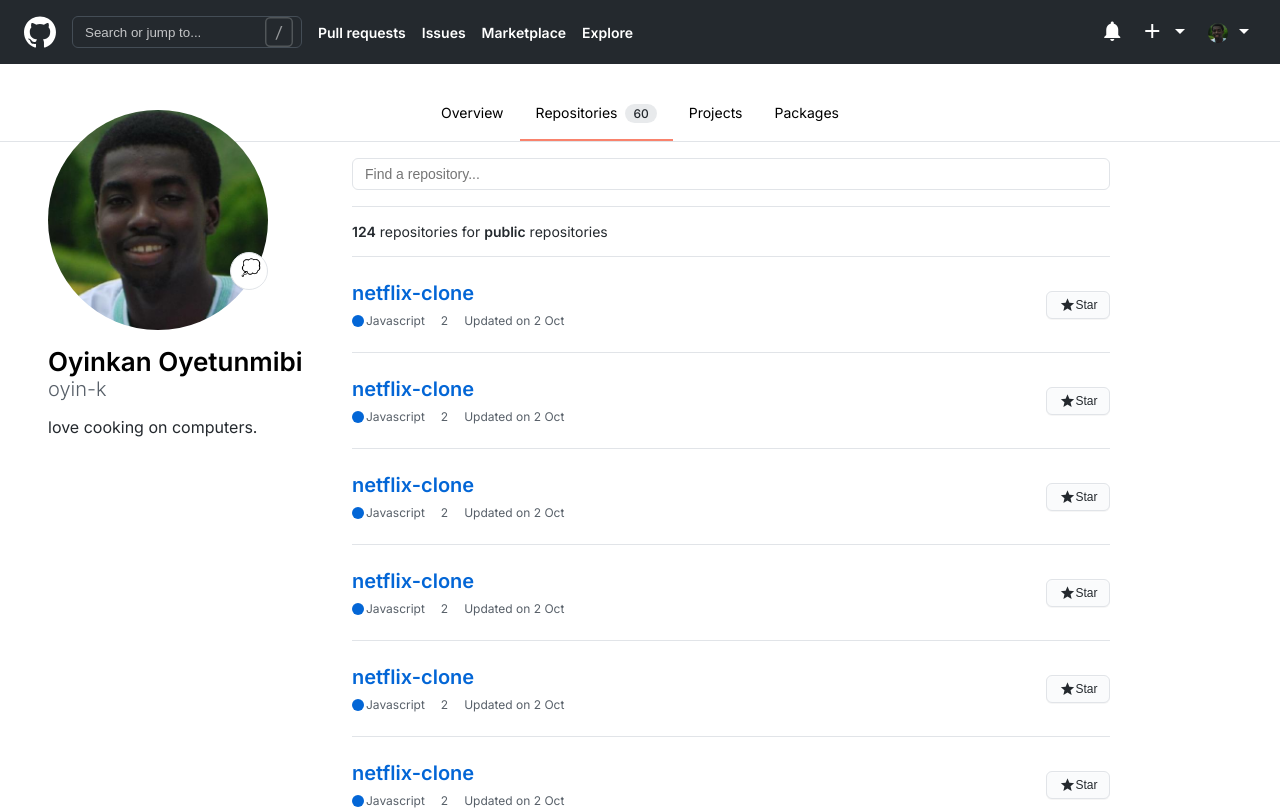
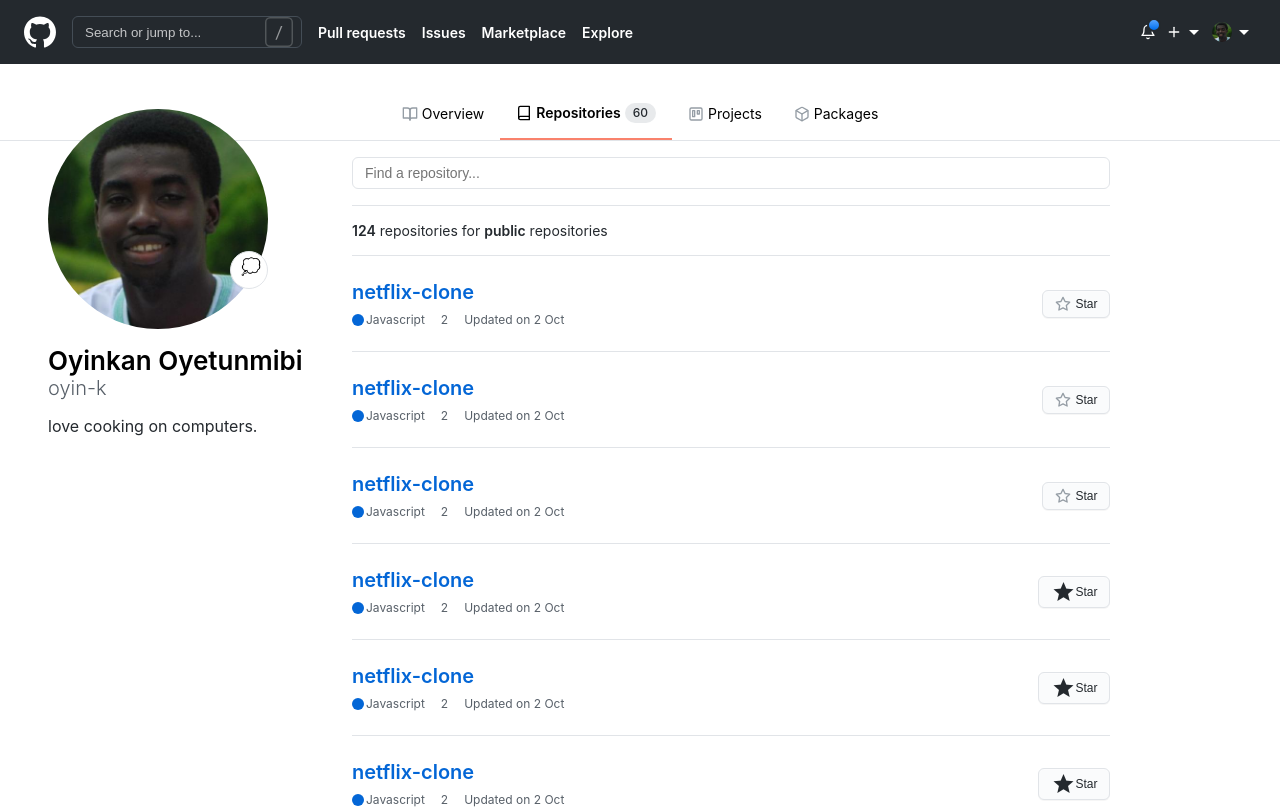
Before and after one commit to oyin-k/coding-challenge-buycoins, a plain HTML site: page index.html in a window 1280 px wide. Shown: the top 811 px of the page. Drawn offline with Linux system fonts and the light colour scheme.

Commit message:
static site done, API int wip

```diff
--- a/style.css
+++ b/css/style.css
@@ -25,7 +25,8 @@
 
 body {
   font-size: 1.6rem;
-  font-family: "Inter", sans-serif;
+  font-family: -apple-system, BlinkMacSystemFont, Segoe UI, Helvetica, Arial,
+    sans-serif, Apple Color Emoji, Segoe UI Emoji;
   font-weight: 400;
 }
 
@@ -105,7 +106,43 @@
 
 .nav--actions-new-dropdown,
 .nav--actions-notifications {
-  margin-right: 1.6rem;
+  width: 1.6rem;
+  height: 1.6rem;
+}
+
+.nav--actions-notifications {
+  position: relative;
+}
+
+.notifications-badge {
+  width: 1.4rem;
+  height: 1.4rem;
+  border-radius: 50%;
+  position: absolute;
+  top: -6px;
+  right: -5px;
+  background-image: var(--accent-2);
+  border: 2px solid var(--black);
+}
+
+.icon {
+  width: 1.6rem;
+  height: 1.6rem;
+}
+
+.nav--actions-new-dropdown,
+.nav--actions-notifications,
+.nav--actions-profile-dropdown {
+  display: flex;
+  align-items: center;
+}
+
+.nav--actions-notifications {
+  margin-right: 1rem;
+}
+
+.nav--actions-new-dropdown {
+  margin-right: 3rem;
 }
 
 .nav--actions-new-dropdown:hover,
@@ -148,7 +185,13 @@
 
 .pageNav--link {
   padding: 1rem 1.6rem;
+  display: flex;
+  align-items: center;
   /* transition: border-bottom 0.36s ease-in; */
+}
+
+.pageNav--link img {
+  margin-right: 0.4rem;
 }
 
 .pageNav--link:hover {
@@ -161,10 +204,10 @@
 
 .active {
   border-bottom: 2px solid var(--accent-1);
+  font-weight: 600;
 }
 
 .pageNav--counter {
-  position: sticky;
   margin-left: 4px;
   color: var(--grey-5);
   padding: 2px 8px;
@@ -172,6 +215,9 @@
   font-weight: 500;
   background-color: #d1d5da80;
   border-radius: 2rem;
+  height: 2rem;
+  display: flex;
+  align-items: center;
 }
 
 /* Main Content ********* */
@@ -352,8 +398,8 @@
   transition-duration: 0.1s;
 }
 
-.feed--item .feed--item-Action button i {
-  font-size: 16px;
+.feed--item .feed--item-Action button img {
+  margin-right: 0.4rem;
 }
 
 .show-sm {
@@ -545,14 +591,12 @@
   .pageNav--link-md {
     padding: 1rem 1.6rem;
     display: flex;
-    /* transition: border-bottom 0.36s ease-in; */
+    align-items: center;
   }
 
   .pageNav--link-md .pageNav--counter-md {
     padding: 0 6px;
     border-radius: 2rem;
-    display: inline-block;
-    /* line-height: 18px; */
   }
 
   .pageNav--link-md:hover {
@@ -576,6 +620,9 @@
     font-weight: 500;
     background-color: #d1d5da80;
     border-radius: 2rem;
+    height: 2rem;
+    display: flex;
+    align-items: center;
   }
 
   .feed {
--- a/index.html
+++ b/index.html
@@ -6,6 +6,10 @@
     <link
       rel="stylesheet"
       href="https://fonts.googleapis.com/icon?family=Material+Icons"
+    />
+    <link
+      rel="stylesheet"
+      href="https://unpkg.com/feather-icons@4.28.0/dist/feather-sprite.svg"
     />
     <link rel="preconnect" href="https://fonts.gstatic.com" />
     <link
@@ -16,13 +20,12 @@
     <title>Your Repositories</title>
 
     <link rel="shortcut icon" type="image/png" href="”favicon.png”" />
-    <link rel="stylesheet" href="reset.css" />
-    <link rel="stylesheet" href="style.css" />
+    <link rel="stylesheet" href="./css/reset.css" />
+    <link rel="stylesheet" href="./css/style.css" />
   </head>
 
   <body>
     <header class="header">
-      <!-- <nav class="nav"> -->
       <input
         type="checkbox"
         id="header--toggle-checkbox"
@@ -30,11 +33,11 @@
       />
       <label for="header--toggle-checkbox" class="header--toggle-label">
         <div class="header--toggle-inner">
-          <i class="material-icons">add</i>
+          <img class="icon" src="./icons/menu.svg" alt="plus" />
         </div>
       </label>
       <div class="header--logo">
-        <img src="./github-main-logo.svg" alt="logo" />
+        <img src="./icons/github-main-logo.svg" alt="logo" />
       </div>
       <nav class="nav">
         <label class="nav--search-Label">
@@ -64,10 +67,11 @@
 
       <div class="nav--actions">
         <div class="nav--actions-notifications">
-          <i class="material-icons">notifications</i>
+          <img class="icon" src="./icons/bell.svg" alt="notifications" />
+          <div class="notifications-badge"></div>
         </div>
         <div class="nav--actions-new-dropdown">
-          <i class="material-icons">add</i>
+          <img class="icon" src="./icons/plus.svg" alt="plus" />
           <i class="material-icons">arrow_drop_down</i>
         </div>
         <div class="nav--actions-profile-dropdown">
@@ -75,18 +79,28 @@
           <i class="material-icons">arrow_drop_down</i>
         </div>
       </div>
-      <!-- </nav> -->
     </header>
 
     <main>
       <nav class="pageNav">
         <ul class="pageNav--links">
-          <li class="pageNav--link">Overview</li>
+          <li class="pageNav--link">
+            <img class="icon" src="./icons/book-open.svg" alt="overview icon" />
+            Overview
+          </li>
           <li class="pageNav--link active">
-            Repositories <span class="pageNav--counter">60</span>
+            <img class="icon" src="./icons/book.svg" alt="repos icon" />
+            Repositories
+            <div class="pageNav--counter">60</div>
           </li>
-          <li class="pageNav--link">Projects</li>
-          <li class="pageNav--link">Packages</li>
+          <li class="pageNav--link">
+            <img class="icon" src="./icons/trello.svg" alt="projects icon" />
+            Projects
+          </li>
+          <li class="pageNav--link">
+            <img class="icon" src="./icons/box.svg" alt="packages icon" />
+            Packages
+          </li>
         </ul>
       </nav>
 
@@ -149,7 +163,7 @@
               </div>
               <div class="feed--item-Action">
                 <button>
-                  <i class="material-icons">star</i>
+                  <img class="icon" src="./icons/star.svg" alt="star" />
                   Star
                 </button>
               </div>
@@ -173,7 +187,7 @@
               </div>
               <div class="feed--item-Action">
                 <button>
-                  <i class="material-icons">star</i>
+                  <img class="icon" src="./icons/star.svg" alt="star" />
                   Star
                 </button>
               </div>
@@ -197,7 +211,7 @@
               </div>
               <div class="feed--item-Action">
                 <button>
-                  <i class="material-icons">star</i>
+                  <img class="icon" src="./icons/star.svg" alt="star" />
                   Star
                 </button>
               </div>
```
Also changed, not shown: css/reset.css (renamed from reset.css), github.svg (deleted), icons/bell.svg (added), icons/book-open.svg (added), icons/book.svg (added), icons/box.svg (added), icons/github-main-logo.svg (renamed from github-main-logo.svg), icons/menu.svg (added), icons/plus.svg (added), icons/star.svg (added), icons/trello.svg (added).
